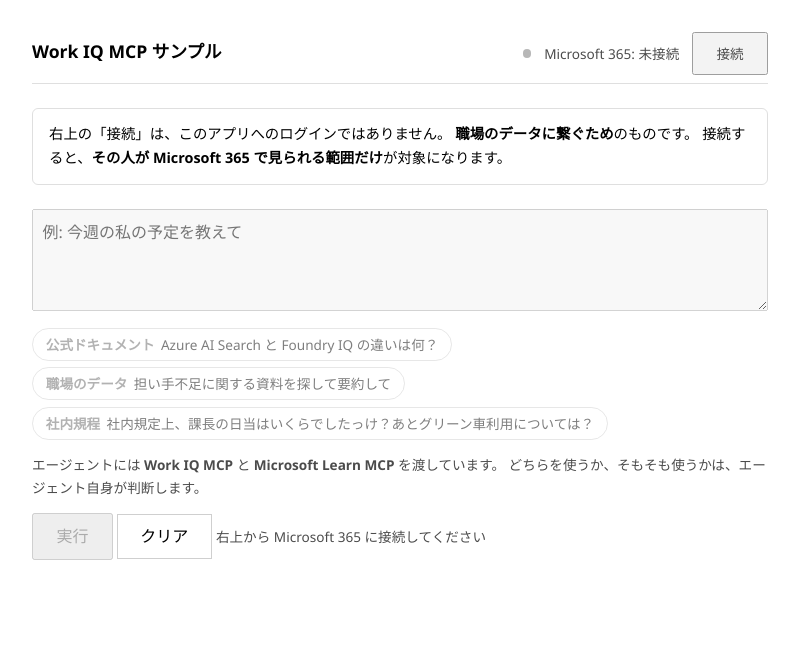
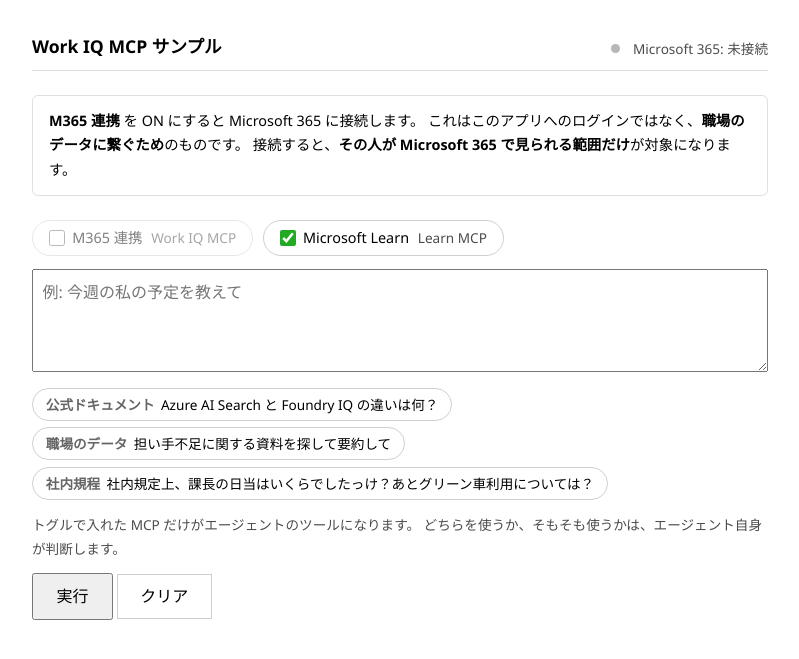
Before and after one commit to kanazawazawa/work-iq-mcp-agent-sample, a FastAPI app: page / in a window 1280 px wide. Shown: the top 659 px of the page, without its empty margins (240-1039 px from the left). Run offline with FastAPI, Linux system fonts and the light colour scheme; parts of the project's set-up code (start-up, migrations or seed data) failed here and were passed over.

Commit message:
MCP をトグルで付け外しできるようにする

```diff
--- a/main.py
+++ b/main.py
@@ -109,12 +109,17 @@ def _token_provider(sid: str) -> workiq.TokenProvider:
 
 
 def _render(request: Request, **extra):
+    user = request.session.get("user")
+    # 未接続なら M365 側は既定 OFF。一度実行したらそのときの状態を覚える。
+    mcp = request.session.get("mcp") or {"workiq": bool(user), "learn": True}
     return templates.TemplateResponse(
         request,
         "index.html",
         {
-            "user": request.session.get("user"),
+            "user": user,
             "examples": EXAMPLES,
+            "use_workiq": mcp["workiq"],
+            "use_learn": mcp["learn"],
             # WORKIQ_FOLDER_URL が未設定なら ② は出さない。
             "scoped": bool(scoped.FOLDER_URL),
             **extra,
@@ -171,18 +176,31 @@ async def logout(request: Request):
 
 
 @app.post("/ask")
-async def ask(request: Request, question: str = Form(...), scope: str = Form("all")):
-    sid = request.session.get("sid")
-    if not sid or sid not in _caches:
+async def ask(
+    request: Request,
+    question: str = Form(...),
+    scope: str = Form("all"),
+    use_workiq: str | None = Form(None),
+    use_learn: str | None = Form(None),
+):
+    # チェックボックスは OFF のとき送られてこない。② は Work IQ が前提。
+    workiq_on = use_workiq is not None or scope == "folder"
+    learn_on = use_learn is not None
+    request.session["mcp"] = {"workiq": workiq_on, "learn": learn_on}
+
+    sid = request.session.get("sid", "")
+    if workiq_on and sid not in _caches:
         return RedirectResponse("/login", status_code=303)
 
-    get_token = _token_provider(sid)
+    get_token = _token_provider(sid) if sid in _caches else None
     try:
         if scope == "folder":
-            answer, tool_calls, references = await scoped.run_agent(get_token, question)
+            answer, tool_calls, references = await scoped.run_agent(get_token, question, learn_on)
             scope_files = await scoped.files(get_token)
         else:
-            answer, tool_calls, references = await workiq.run_agent(get_token, question)
+            answer, tool_calls, references = await workiq.run_agent(
+                get_token, question, workiq_on, learn_on
+            )
             scope_files = []
     except Exception as exc:
         _results[sid] = {"question": question, "error": str(exc)}
--- a/scoped.py
+++ b/scoped.py
@@ -82,8 +82,10 @@ def pin_files(urls: list[str]):
 
 
 async def run_agent(
-    get_token: workiq.TokenProvider, question: str
+    get_token: workiq.TokenProvider, question: str, use_learn: bool = True
 ) -> tuple[str, list[dict[str, Any]], list[dict[str, Any]]]:
     """決めたフォルダーの中だけを探して答えさせる。"""
     urls = [f["url"] for f in await files(get_token)]
-    return await workiq.run_agent(get_token, question, middleware=[pin_files(urls)])
+    return await workiq.run_agent(
+        get_token, question, use_learn=use_learn, middleware=[pin_files(urls)]
+    )
--- a/templates/index.html
+++ b/templates/index.html
@@ -49,6 +49,13 @@
   .dot.off { background: #999; }
   .banner { border: 1px solid #8884; border-radius: 6px; padding: .8rem 1rem;
             margin-bottom: 1.5rem; font-size: .9rem; }
+  .tools { display: flex; flex-wrap: wrap; gap: .6rem; margin-bottom: .8rem; }
+  .toggle { display: flex; align-items: center; gap: .45rem; font-size: .9rem;
+            border: 1px solid #8886; border-radius: 999px; padding: .3rem 1rem;
+            cursor: pointer; user-select: none; }
+  .toggle input { accent-color: #2a2; width: 1rem; height: 1rem; cursor: pointer; margin: 0; }
+  .toggle:not(:has(:checked)) { opacity: .5; }
+  .toggle .note { margin-left: .1rem; }
   form[disabled] { opacity: .5; }
 </style>
 </head>
@@ -62,53 +69,64 @@
       <a href="/logout">切断</a>
     {% else %}
       <span class="dot off"></span> Microsoft 365: 未接続
-      <a href="/login"><button type="button">接続</button></a>
     {% endif %}
   </span>
 </header>
 
 {% if not user %}
   <div class="banner">
-    右上の「接続」は、このアプリへのログインではありません。
-    <strong>職場のデータに繋ぐため</strong>のものです。
+    <strong>M365 連携</strong> を ON にすると Microsoft 365 に接続します。
+    これはこのアプリへのログインではなく、<strong>職場のデータに繋ぐため</strong>のものです。
     接続すると、<strong>その人が Microsoft 365 で見られる範囲だけ</strong>が対象になります。
   </div>
 {% endif %}
 
 <form method="post" action="/ask" onsubmit="onSubmit(event)">
+  <div class="tools">
+    <label class="toggle">
+      <input type="checkbox" name="use_workiq" onchange="onWorkiq(this)"
+             {% if use_workiq %}checked{% endif %}>
+      M365 連携 <span class="note">Work IQ MCP</span>
+    </label>
+    <label class="toggle">
+      <input type="checkbox" name="use_learn" {% if use_learn %}checked{% endif %}>
+      Microsoft Learn <span class="note">Learn MCP</span>
+    </label>
+  </div>
+
   <textarea name="question" rows="3" required
-            placeholder="例: 今週の私の予定を教えて"
-            {% if not user %}disabled{% endif %}>{{ question or "" }}</textarea>
+            placeholder="例: 今週の私の予定を教えて">{{ question or "" }}</textarea>
 
   <div class="examples">
     {% for label, text in examples %}
-      <button type="button" {% if not user %}disabled{% endif %}
-              onclick="useExample(this)" data-q="{{ text }}"><b>{{ label }}</b>{{ text }}</button>
+      <button type="button" onclick="useExample(this)" data-q="{{ text }}"><b>{{ label }}</b>{{ text }}</button>
     {% endfor %}
   </div>
 
   <p class="note">
-    エージェントには <strong>Work IQ MCP</strong> と <strong>Microsoft Learn MCP</strong> を渡しています。
+    トグルで入れた MCP だけがエージェントのツールになります。
     どちらを使うか、そもそも使うかは、エージェント自身が判断します。
     {% if scoped %}
     <br>② を押すと、あらかじめ決めておいたフォルダーの中だけを探します。
     {% endif %}
   </p>
 
-  <button type="submit" name="scope" value="all" {% if not user %}disabled{% endif %}>
+  <button type="submit" name="scope" value="all">
     {% if scoped %}① {% endif %}実行</button>
   {% if scoped %}
-    <button type="submit" name="scope" value="folder" {% if not user %}disabled{% endif %}>
-      ② 決めた資料だけ</button>
+    <button type="submit" name="scope" value="folder">② 決めた資料だけ</button>
   {% endif %}
   {# formnovalidate: このボタンだけ textarea の required を無視する #}
-  <button type="submit" formaction="/reset" formnovalidate class="secondary"
-          {% if not user %}disabled{% endif %}>クリア</button>
-  {% if not user %}<span class="note">右上から Microsoft 365 に接続してください</span>{% endif %}
+  <button type="submit" formaction="/reset" formnovalidate class="secondary">クリア</button>
   <span id="busy" class="note" hidden>実行中…（数十秒かかることがあります）</span>
 </form>
 
 <script>
+  const SIGNED_IN = {{ 'true' if user else 'false' }};
+  function onWorkiq(el) {
+    // 未接続で ON にしたら、その場でサインインに進む。
+    if (el.checked && !SIGNED_IN) location.href = '/login';
+  }
   function useExample(btn) {
     const box = document.querySelector('textarea[name=question]');
     box.value = btn.dataset.q;
--- a/workiq.py
+++ b/workiq.py
@@ -13,6 +13,7 @@ from __future__ import annotations
 import json
 import os
 from collections.abc import Callable, Iterator
+from contextlib import AsyncExitStack
 from typing import Any
 from urllib.parse import parse_qs, unquote, urlsplit
 
@@ -196,27 +197,40 @@ def _tool_calls(response: Any) -> list[dict[str, Any]]:
 
 
 async def run_agent(
-    get_token: TokenProvider, question: str, middleware: list[Any] | None = None
+    get_token: TokenProvider | None,
+    question: str,
+    use_workiq: bool = True,
+    use_learn: bool = True,
+    middleware: list[Any] | None = None,
 ) -> tuple[str, list[dict[str, Any]], list[dict[str, Any]]]:
-    """自社エージェントに Work IQ と Microsoft Learn を持たせて答えさせる。
+    """渡された MCP をツールとして持たせ、自社エージェントに答えさせる。
 
-    どちらを呼ぶか、そもそも呼ぶかはモデルが決める。
+    どれを呼ぶか、そもそも呼ぶかはモデルが決める。両方外しても動く。
     戻り値は (回答, 呼ばれたツール, 参照元)。
     """
-    workiq_tool = _workiq_tool(get_token)
-    learn_tool = MCPStreamableHTTPTool(
-        name="mslearn",
-        url=LEARN_MCP_URL,
-        tool_name_prefix="mslearn",
-        description="Microsoft の公式技術ドキュメントを検索・取得する",
-        load_prompts=False,
-    )
+    tools: list[MCPStreamableHTTPTool] = []
+    if use_workiq and get_token:
+        tools.append(_workiq_tool(get_token))
+    if use_learn:
+        tools.append(
+            MCPStreamableHTTPTool(
+                name="mslearn",
+                url=LEARN_MCP_URL,
+                tool_name_prefix="mslearn",
+                description="Microsoft の公式技術ドキュメントを検索・取得する",
+                load_prompts=False,
+            )
+        )
 
-    async with workiq_tool, learn_tool:
+    async with AsyncExitStack() as stack:
+        # ツールの個数が変わるので async with を並べずに積む。
+        for tool in tools:
+            await stack.enter_async_context(tool)
+
         agent = Agent(
             client=_client(),
             instructions=INSTRUCTIONS,
-            tools=[workiq_tool, learn_tool],
+            tools=tools,
             middleware=middleware,
         )
         response = await agent.run(question)
```
